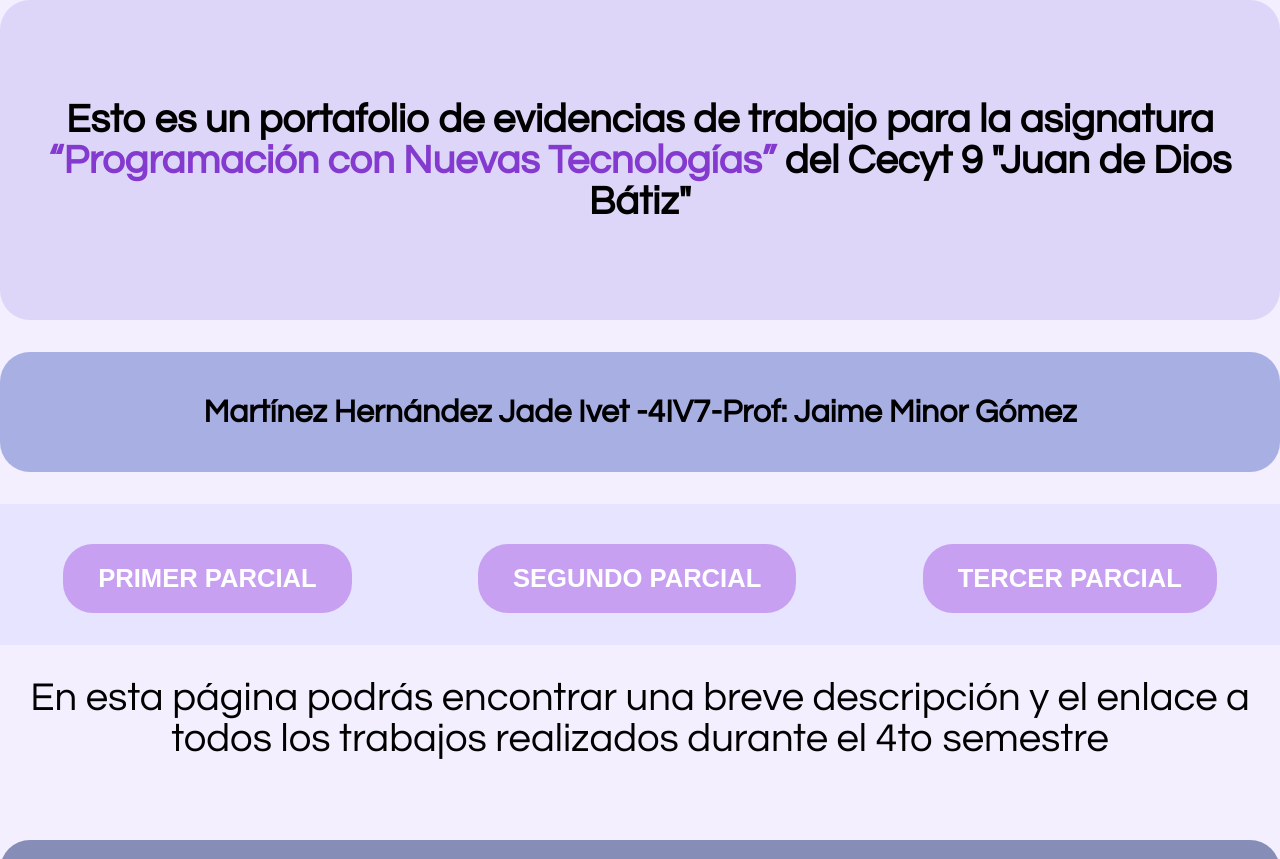
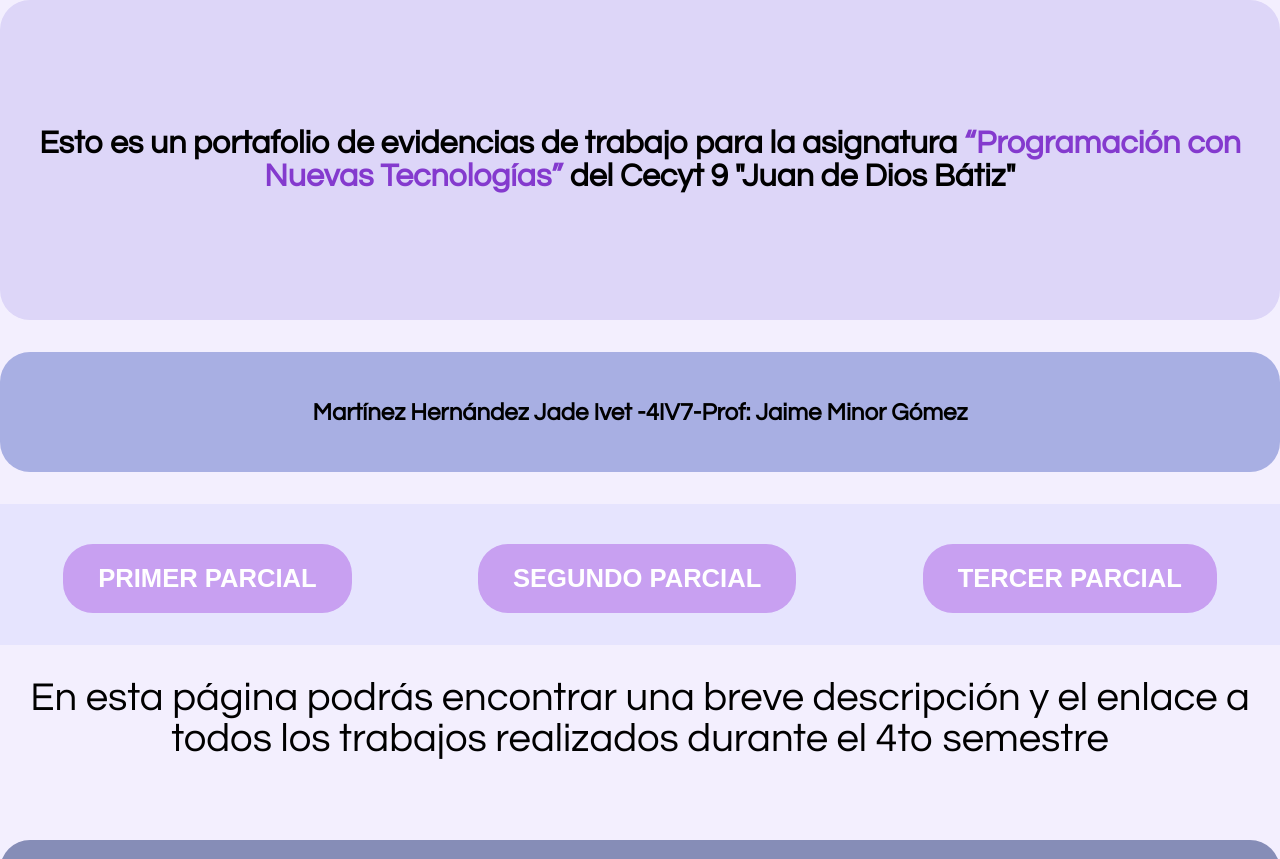
Before and after one commit to jadeemttz/Portafolio, a plain HTML site: page index.html in a window 1280 px wide. Shown: the top 859 px of the page. Drawn offline with Linux system fonts and the light colour scheme.

Commit message:
guardado

```diff
--- a/css/style.css
+++ b/css/style.css
@@ -11,11 +11,11 @@ body{
     align-content: center;
     background-position: center center;
 }
-h1{ font-size: 2.5em;
+h1{ font-size: 2em;
     font-weight: regular;
     text-align: center;
     }
-h2{ font-size: 2em;}
+h2{ font-size: 1.5em;}
 #sub1, #sub2, #sub3{
     display:inline
 }
--- a/index.html
+++ b/index.html
@@ -231,7 +231,7 @@
                                 <aside id="t3as2">
                                     <div class="container" id="centrarestatonteraenlace">
                                     <a href="">Este es el enlace a la página web</a>
-                                    <a href="">Este es el enlace al figma</a>
+                                    <a href="https://www.figma.com/file/0hPdGI1AAjMFz4ZadOeA5P/examen-borrador?type=design&mode=design&t=E5Lp5NNmo2PEm2g3-1">Este es el enlace al figma</a>
                                 </div>
                                 </aside>
                             </div>
```
